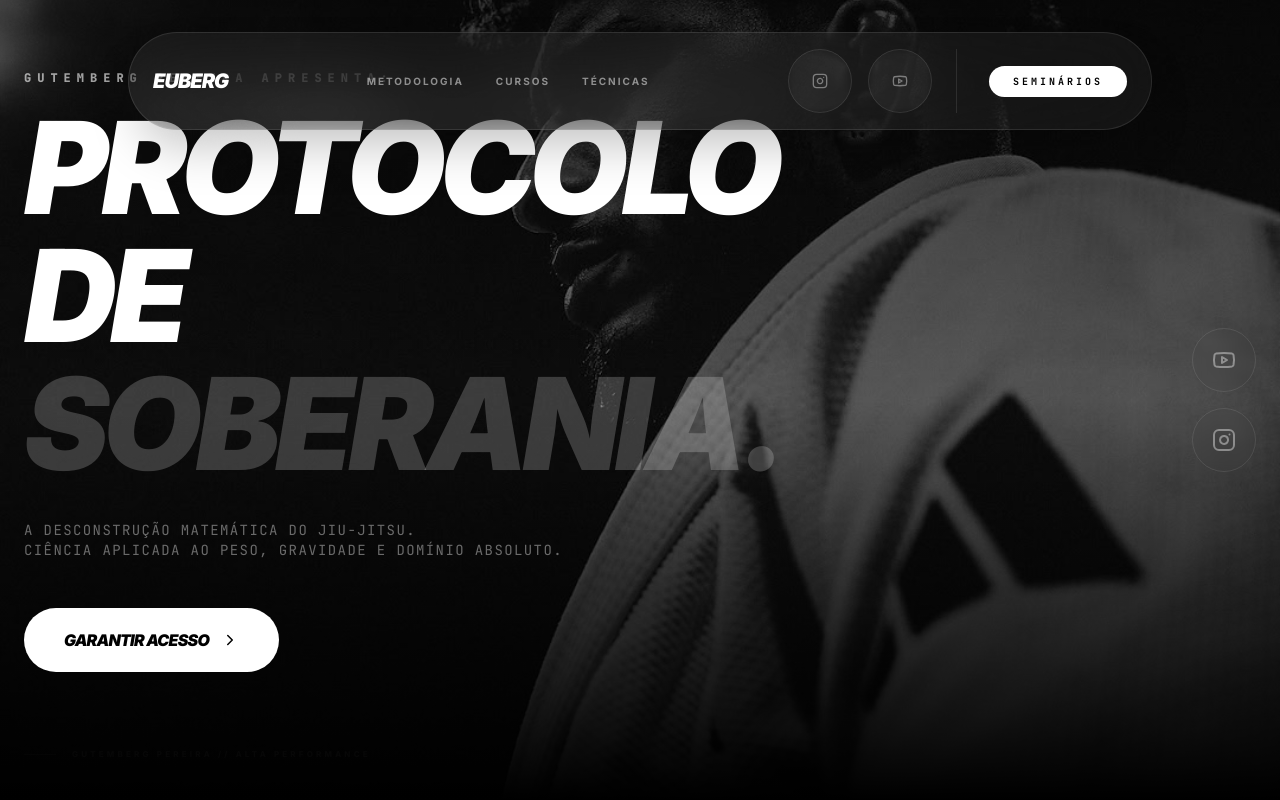
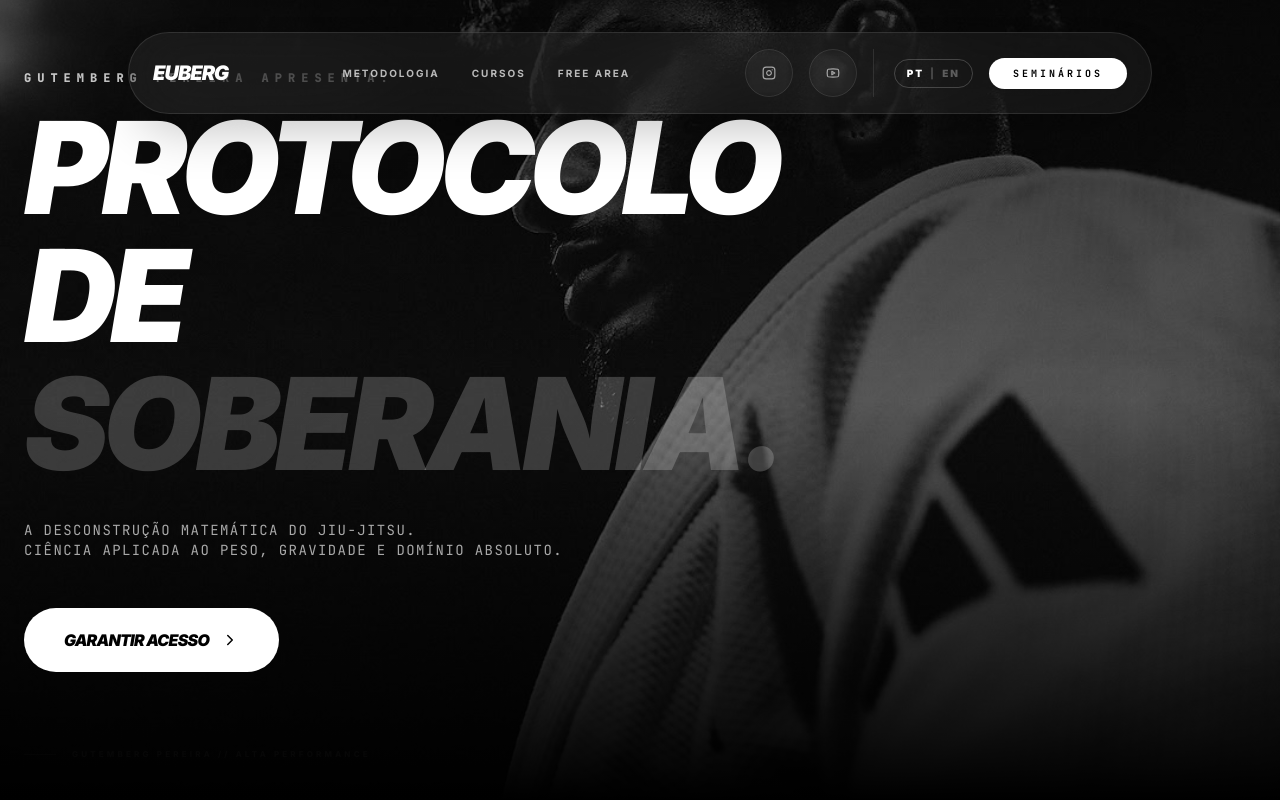
Before and after one commit to Poneyzada/berg-epic-lp, a React (Vite) app: page / in a window 1280 px wide. Shown: the top 800 px of the page. Built offline with nearby package versions, Linux system fonts and the light colour scheme; grey boxes are pictures that could not be loaded; a web font is replaced by a local one.

Commit message:
feat: botao PT/EN remove social do ombro brightens cinza remove excesso de Elite

```diff
--- a/src/components/Courses.tsx
+++ b/src/components/Courses.tsx
@@ -20,7 +20,7 @@ const courses = [
       { icon: Users, label: 'Todos os Níveis' },
       { icon: ShieldCheck, label: 'Qualidade 4K' },
       { icon: Clock, label: '5 Anos de Acesso' },
-      { icon: MessageCircle, label: 'Suporte Elite' }
+      { icon: MessageCircle, label: 'Suporte Direto' }
     ],
     modules: [
       'Módulo 1: 9 Entradas detalhadas e batidas em baixo.',
@@ -64,7 +64,7 @@ const courses = [
     color: 'hover:shadow-[0_0_50px_-12px_rgba(59,130,246,0.5)]',
     accent: 'text-blue-500',
     image: '/courses/5050 E LAPELAS (1).avif',
-    tier: 'Elite / Lapelas',
+    tier: 'Avançado / Lapelas',
     hook: '45+ posições (2h30) focadas em entender e destruir o mecanismo das guardas de lapela.',
     benefits: [
       { icon: Users, label: 'Intermed./Avançado' },
@@ -95,7 +95,7 @@ export const Courses = () => {
                 <div className="w-6" />
                 <div />
               </div>
-              <h2 className="text-blue-500 font-bold tracking-[0.4em] uppercase text-sm">Treinamento de Elite</h2>
+              <h2 className="text-blue-500 font-bold tracking-[0.4em] uppercase text-sm">Protocolo Berg</h2>
             </div>
             <h3 className="text-6xl md:text-8xl font-black uppercase leading-none italic tracking-tighter">
               MEUS <br /> CURSOS.
--- a/src/components/Footer.tsx
+++ b/src/components/Footer.tsx
@@ -8,7 +8,7 @@ export const Footer = () => {
         <div className="grid grid-cols-1 md:grid-cols-4 gap-12 mb-20">
           <div className="col-span-1 md:col-span-2">
             <h3 className="text-2xl font-black uppercase italic tracking-tighter mb-6">Gutemberg Pereira</h3>
-            <p className="text-white/40 text-xs md:text-sm font-data leading-relaxed max-w-sm mb-8">
+            <p className="text-white/60 text-xs md:text-sm font-data leading-relaxed max-w-sm mb-8">
               Levando o Jiu-Jitsu de Salvador para o mundo. Técnica, precisão e mentalidade campeã em cada detalhe.
             </p>
             <div className="flex gap-4">
@@ -23,7 +23,7 @@ export const Footer = () => {
 
           <div>
             <h4 className="text-[10px] font-black uppercase tracking-[0.4em] text-white/30 mb-8">Links Rápidos</h4>
-            <ul className="space-y-4 text-[11px] font-black uppercase tracking-widest text-white/60">
+            <ul className="space-y-4 text-[11px] font-black uppercase tracking-widest text-white/70">
               <li><a href="#courses" className="hover:text-white transition-colors">Cursos</a></li>
               <li><a href="#free" className="hover:text-white transition-colors">Técnicas Extras</a></li>
               <li><a href="#about" className="hover:text-white transition-colors">Sobre o Berg</a></li>
@@ -32,7 +32,7 @@ export const Footer = () => {
 
           <div>
             <h4 className="text-[10px] font-black uppercase tracking-[0.4em] text-white/30 mb-8">Suporte</h4>
-            <ul className="space-y-4 text-[11px] font-black uppercase tracking-widest text-white/60">
+            <ul className="space-y-4 text-[11px] font-black uppercase tracking-widest text-white/70">
               <li className="flex items-center gap-3">
                 <Mail size={14} className="text-white/20" />
                 <a href="mailto:gupereirabjj@hotmail.com" className="hover:text-white transition-colors lowercase">gupereirabjj@hotmail.com</a>
--- a/src/components/FreeTechniques.tsx
+++ b/src/components/FreeTechniques.tsx
@@ -38,11 +38,11 @@ export const FreeTechniques = () => {
               </div>
               <h2 className="text-blue-500 font-bold tracking-widest uppercase text-xs font-data">Conteúdo Gratuito</h2>
             </div>
-            <h3 className="text-5xl md:text-7xl font-black uppercase tracking-tighter italic">Biblioteca <br />de Elite</h3>
+            <h3 className="text-5xl md:text-7xl font-black uppercase tracking-tighter italic">Acervo <br />Técnico</h3>
           </div>
           <button
             onClick={() => setIsExpanded(!isExpanded)}
-            className="group flex items-center gap-3 text-xs font-bold uppercase tracking-widest text-white/40 hover:text-white transition-colors font-data"
+            className="group flex items-center gap-3 text-xs font-bold uppercase tracking-widest text-white/60 hover:text-white transition-colors font-data"
           >
             {isExpanded ? 'Recolher Biblioteca' : 'Ver Todos os Vídeos'}
             <ArrowRight className={`w-4 h-4 transition-transform duration-500 ${isExpanded ? 'rotate-90' : 'group-hover:translate-x-1'}`} />
--- a/src/components/Hero.tsx
+++ b/src/components/Hero.tsx
@@ -2,7 +2,7 @@ import React, { useEffect, useRef } from 'react';
 import { motion } from 'framer-motion';
 import gsap from 'gsap';
 import { ScrollTrigger } from 'gsap/ScrollTrigger';
-import { ChevronRight, Youtube, Instagram } from 'lucide-react';
+import { ChevronRight } from 'lucide-react';
 
 gsap.registerPlugin(ScrollTrigger);
 
@@ -45,29 +45,11 @@ export const Hero = () => {
 
       {/* Content Container */}
       <div className="relative z-20 h-full max-w-7xl mx-auto px-6 flex flex-col justify-end pb-24 md:pb-32">
-        {/* Social Action Buttons - PC (Shoulder) & Mobile (Under Header) */}
-        <div className="absolute top-32 md:top-1/2 md:-translate-y-1/2 right-6 z-30 flex flex-col gap-4">
-            <a
-              href="https://www.youtube.com/@GuPereira"
-              target="_blank"
-              rel="noopener noreferrer"
-              className="w-12 h-12 md:w-16 md:h-16 rounded-full border border-white/10 flex items-center justify-center hover:bg-white hover:text-black transition-all group backdrop-blur-sm text-white/40"
-            >
-              <Youtube className="group-hover:scale-110 transition-transform w-5 h-5 md:w-6 md:h-6" />
-            </a>
-            <a
-              href="https://www.instagram.com/euberg10?igsh=MmNveG9qdTZja3Zp"
-              target="_blank"
-              rel="noopener noreferrer"
-              className="w-12 h-12 md:w-16 md:h-16 rounded-full border border-white/10 flex items-center justify-center hover:bg-white hover:text-black transition-all group backdrop-blur-sm text-white/40"
-            >
-              <Instagram className="group-hover:scale-110 transition-transform w-5 h-5 md:w-6 md:h-6" />
-            </a>
-        </div>
+
 
         <div ref={textRef} className="max-w-3xl">
           <div className="hero-line overflow-hidden mb-4">
-            <span className="inline-block text-[10px] md:text-xs font-data font-black uppercase tracking-[0.5em] text-white/60">
+            <span className="inline-block text-[10px] md:text-xs font-data font-black uppercase tracking-[0.5em] text-white/75">
               Gutemberg Pereira apresenta:
             </span>
           </div>
@@ -75,7 +57,7 @@ export const Hero = () => {
             <span className="block">PROTOCOLO DE</span>
             <span className="block text-white/20">SOBERANIA.</span>
           </h1>
-          <p className="hero-line text-[10px] md:text-sm uppercase tracking-widest text-white/40 max-w-xl leading-relaxed mb-10 md:mb-12 font-data">
+          <p className="hero-line text-[10px] md:text-sm uppercase tracking-widest text-white/65 max-w-xl leading-relaxed mb-10 md:mb-12 font-data">
             A desconstrução matemática do Jiu-Jitsu. <br />
             Ciência aplicada ao peso, gravidade e domínio absoluto.
           </p>
--- a/src/components/Navbar.tsx
+++ b/src/components/Navbar.tsx
@@ -2,6 +2,8 @@ import React, { useState, useEffect } from 'react';
 import { motion, AnimatePresence } from 'framer-motion';
 import { Menu, X, Instagram, Youtube } from 'lucide-react';
 import { cn } from '../lib/utils';
+import { useTranslation } from 'react-i18next';
+import i18n from '../i18n';
 
 interface NavbarProps {
   onSeminarClick: () => void;
@@ -11,6 +13,8 @@ interface NavbarProps {
 export const Navbar = ({ onSeminarClick, onFilterClick }: NavbarProps) => {
   const [isScrolled, setIsScrolled] = useState(false);
   const [mobileMenuOpen, setMobileMenuOpen] = useState(false);
+  const { t } = useTranslation();
+  const [lang, setLang] = useState<'pt' | 'en'>(i18n.language as 'pt' | 'en');
 
   useEffect(() => {
     const handleScroll = () => {
@@ -20,10 +24,16 @@ export const Navbar = ({ onSeminarClick, onFilterClick }: NavbarProps) => {
     return () => window.removeEventListener('scroll', handleScroll);
   }, []);
 
+  const toggleLang = () => {
+    const next = lang === 'pt' ? 'en' : 'pt';
+    i18n.changeLanguage(next);
+    setLang(next);
+  };
+
   const navLinks = [
-    { name: 'Metodologia', href: '#philosophy' },
-    { name: 'Cursos', href: '#courses' },
-    { name: 'Técnicas', href: '#free' },
+    { name: t('navbar.metodologia'), href: '#philosophy' },
+    { name: t('navbar.cursos'), href: '#courses' },
+    { name: t('navbar.free'), href: '#free' },
   ];
 
   return (
@@ -58,7 +68,7 @@ export const Navbar = ({ onSeminarClick, onFilterClick }: NavbarProps) => {
                   }
                   if (mobileMenuOpen) setMobileMenuOpen(false);
                 }}
-                className="text-[10px] font-bold uppercase tracking-[0.2em] text-white/50 hover:text-white transition-colors"
+                className="text-[10px] font-bold uppercase tracking-[0.2em] text-white/70 hover:text-white transition-colors"
               >
                 {link.name}
               </a>
@@ -66,36 +76,46 @@ export const Navbar = ({ onSeminarClick, onFilterClick }: NavbarProps) => {
           </div>
 
           {/* Actions & Toggle */}
-          <div className="flex items-center gap-2 md:gap-6">
-            {/* Social Icons - Visible on all screen sizes, subtle on mobile */}
-            <div className="flex items-center gap-3 md:gap-4 md:border-r md:border-white/10 md:pr-6 md:mr-2">
+          <div className="flex items-center gap-2 md:gap-4">
+            {/* Social Icons */}
+            <div className="flex items-center gap-3 md:gap-4 md:border-r md:border-white/10 md:pr-4 md:mr-1">
               <a
                 href="https://www.instagram.com/euberg10?igsh=MmNveG9qdTZja3Zp"
                 target="_blank"
                 rel="noopener noreferrer"
-                className="w-12 h-12 md:w-16 md:h-16 rounded-full border border-white/10 flex items-center justify-center hover:bg-white hover:text-black transition-all group backdrop-blur-sm text-white/40"
+                className="w-10 h-10 md:w-12 md:h-12 rounded-full border border-white/10 flex items-center justify-center hover:bg-white hover:text-black transition-all group backdrop-blur-sm text-white/60"
               >
-                <Instagram size={14} className="md:w-4 md:h-4" />
+                <Instagram size={13} className="md:w-[14px] md:h-[14px]" />
               </a>
               <a
                 href="https://www.youtube.com/@GuPereira"
                 target="_blank"
                 rel="noopener noreferrer"
-                className="w-12 h-12 md:w-16 md:h-16 rounded-full border border-white/10 flex items-center justify-center hover:bg-white hover:text-black transition-all group backdrop-blur-sm text-white/40"
+                className="w-10 h-10 md:w-12 md:h-12 rounded-full border border-white/10 flex items-center justify-center hover:bg-white hover:text-black transition-all group backdrop-blur-sm text-white/60"
               >
-                <Youtube size={14} className="md:w-4 md:h-4" />
+                <Youtube size={13} className="md:w-[14px] md:h-[14px]" />
               </a>
             </div>
+
+            {/* Language Toggle Button */}
+            <button
+              onClick={toggleLang}
+              className="hidden md:flex items-center gap-1.5 px-3 py-1.5 rounded-full border border-white/20 hover:border-white/50 transition-all text-[10px] font-black uppercase tracking-[0.2em] text-white/70 hover:text-white"
+            >
+              <span className={lang === 'pt' ? 'text-white' : 'text-white/30'}>PT</span>
+              <span className="text-white/20">|</span>
+              <span className={lang === 'en' ? 'text-white' : 'text-white/30'}>EN</span>
+            </button>
 
             <button
               onClick={onSeminarClick}
               className="hidden md:block btn-magnetic btn-primary px-6 py-2"
             >
-              Seminários
+              {t('navbar.seminarios')}
             </button>
 
             <button
-              className="md:hidden p-2 text-white/60 hover:text-white"
+              className="md:hidden p-2 text-white/70 hover:text-white"
               onClick={() => setMobileMenuOpen(!mobileMenuOpen)}
             >
               {mobileMenuOpen ? <X size={20} /> : <Menu size={20} />}
@@ -125,11 +145,24 @@ export const Navbar = ({ onSeminarClick, onFilterClick }: NavbarProps) => {
                       onSeminarClick();
                     }
                   }}
-                  className="text-lg font-bold uppercase tracking-widest text-center py-2 border-b border-white/5"
+                  className="text-lg font-bold uppercase tracking-widest text-center py-2 border-b border-white/5 text-white/80 hover:text-white transition-colors"
                 >
                   {link.name}
                 </a>
               ))}
+
+              {/* Language Toggle - Mobile */}
+              <div className="flex justify-center">
+                <button
+                  onClick={toggleLang}
+                  className="flex items-center gap-2 px-4 py-2 rounded-full border border-white/20 text-[11px] font-black uppercase tracking-[0.2em]"
+                >
+                  <span className={lang === 'pt' ? 'text-white' : 'text-white/30'}>Português</span>
+                  <span className="text-white/20">|</span>
+                  <span className={lang === 'en' ? 'text-white' : 'text-white/30'}>English</span>
+                </button>
+              </div>
+
               <button
                 onClick={() => {
                   setMobileMenuOpen(false);
@@ -137,7 +170,7 @@ export const Navbar = ({ onSeminarClick, onFilterClick }: NavbarProps) => {
                 }}
                 className="btn-magnetic btn-primary w-full"
               >
-                Seminários
+                {t('navbar.seminarios')}
               </button>
             </div>
           </motion.div>
--- a/src/components/SmartFilter.tsx
+++ b/src/components/SmartFilter.tsx
@@ -18,7 +18,7 @@ const questions = [
     options: [
       { id: 'white', label: 'Atleta em Formação (Branca/Azul)', icon: ChevronRight },
       { id: 'purple', label: 'Praticante Avançado (Roxa/Preta)', icon: ChevronRight },
-      { id: 'black', label: 'Competidor de Elite', icon: ChevronRight },
+      { id: 'black', label: 'Competidor', icon: ChevronRight },
     ]
   }
 ];
--- a/src/components/sections/Courses.tsx
+++ b/src/components/sections/Courses.tsx
@@ -47,7 +47,7 @@ export const CourseShowcase = () => {
                 <div className="w-6" />
                 <div />
               </div>
-              <h2 className="text-blue-500 font-bold tracking-[0.4em] uppercase text-sm">Treinamento de Elite</h2>
+              <h2 className="text-blue-500 font-bold tracking-[0.4em] uppercase text-sm">Protocolo Berg</h2>
             </div>
             <h3 className="text-6xl md:text-8xl font-black uppercase leading-none italic tracking-tighter">
               Domine <br /> o Tatame
--- a/src/components/sections/FreeArea.tsx
+++ b/src/components/sections/FreeArea.tsx
@@ -25,9 +25,9 @@ export const FreeArea = () => {
               </div>
               <h2 className="text-blue-500 font-bold tracking-widest uppercase text-xs">Conteúdo Gratuito</h2>
             </div>
-            <h3 className="text-5xl md:text-7xl font-black uppercase tracking-tighter italic">Biblioteca <br />de Elite</h3>
+            <h3 className="text-5xl md:text-7xl font-black uppercase tracking-tighter italic">Acervo <br />Técnico</h3>
           </div>
-          <button className="group flex items-center gap-3 text-xs font-bold uppercase tracking-widest text-white/40 hover:text-white transition-colors">
+          <button className="group flex items-center gap-3 text-xs font-bold uppercase tracking-widest text-white/60 hover:text-white transition-colors">
             Ver Todos os Vídeos
             <ArrowRight className="w-4 h-4 group-hover:translate-x-1 transition-transform" />
           </button>
```
Also changed, not shown: src/components/NarrativeSections.tsx (+4 -4 lines).
